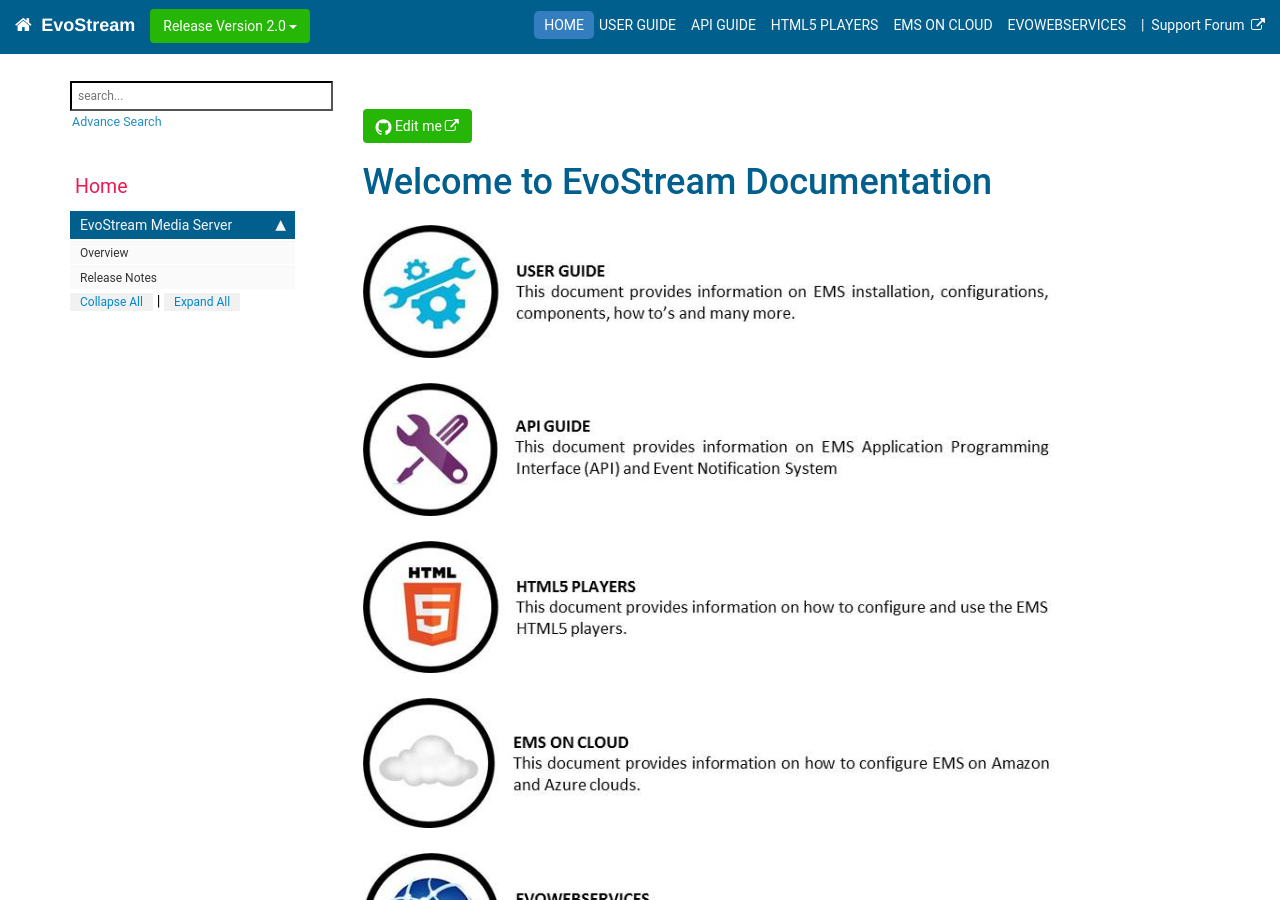
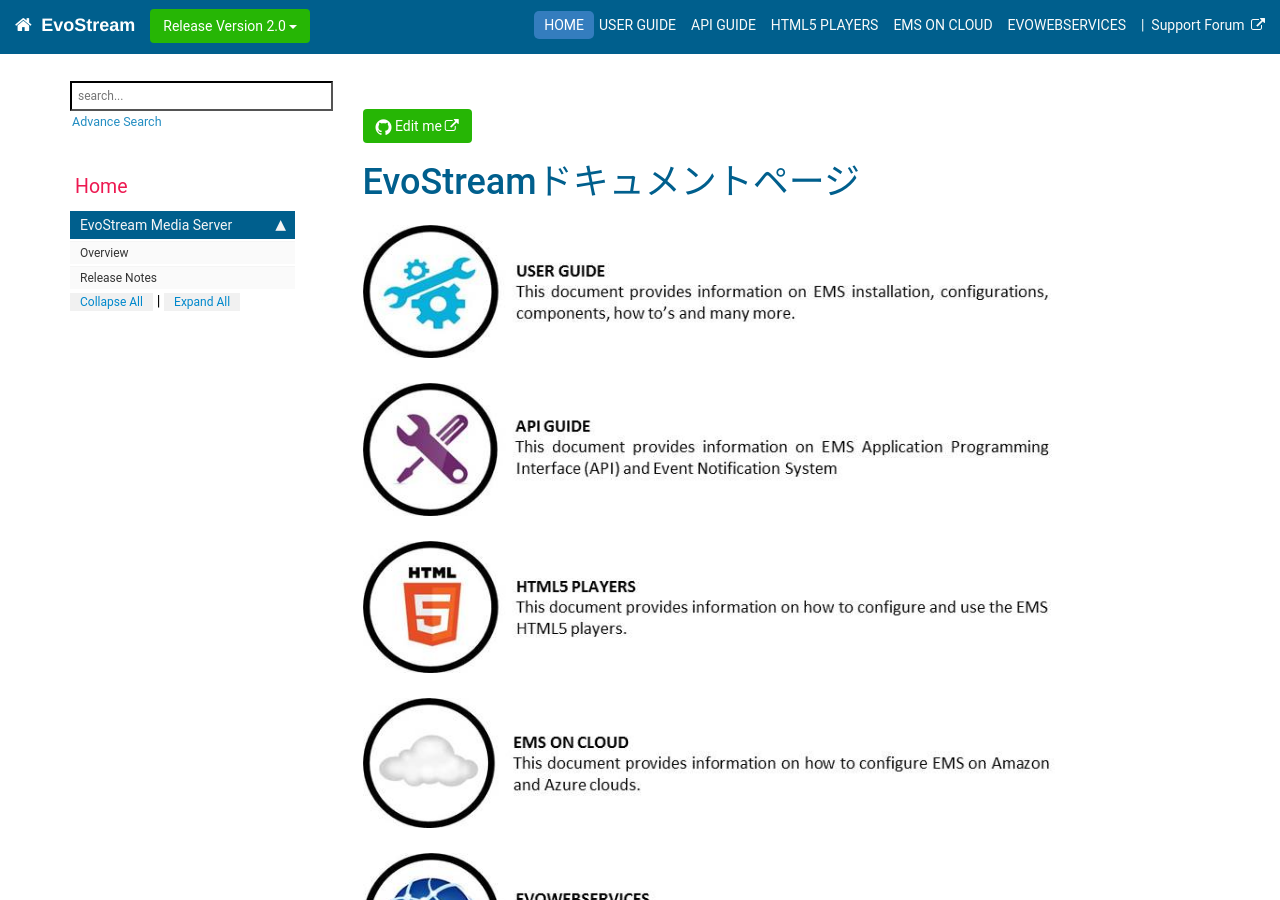
Before and after one commit to mtanimura/ems-docs, a Jekyll site: the page built from index.md, in a window 1280 px wide and 900 px high. Built offline with Jekyll 4.4.1, drawn with Linux system fonts in a browser that asks for light colours; nearby versions of some CDN libraries; comment, search, counter and statistics services are not loaded.

Commit message:
Update index.md

```diff
--- a/index.md
+++ b/index.md
@@ -1,5 +1,5 @@
 ---
-title: Welcome to EvoStream Documentation
+title: EvoStreamドキュメントページ
 keywords: EMS
 sidebar: home_sidebar
 permalink: index.html
```
